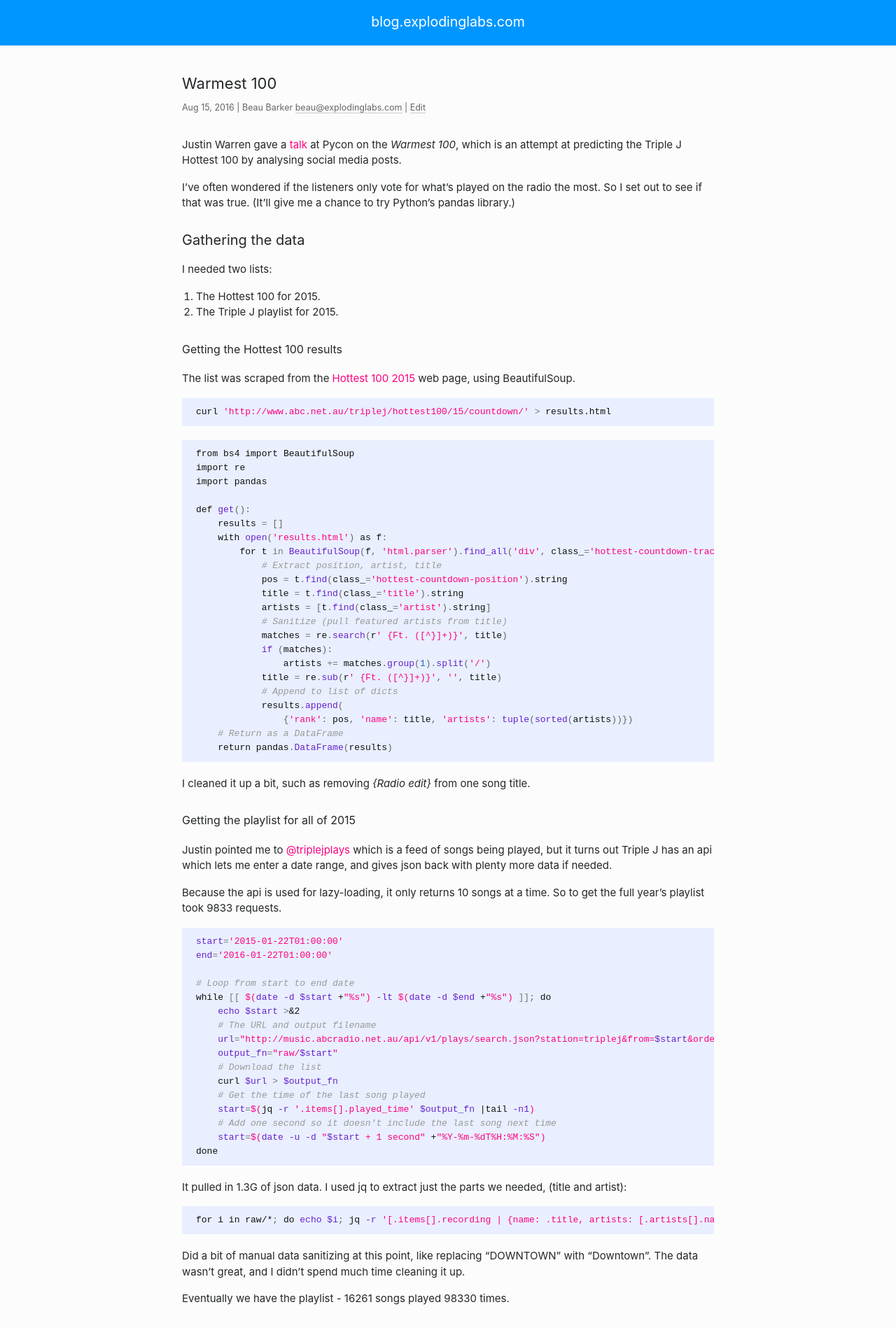
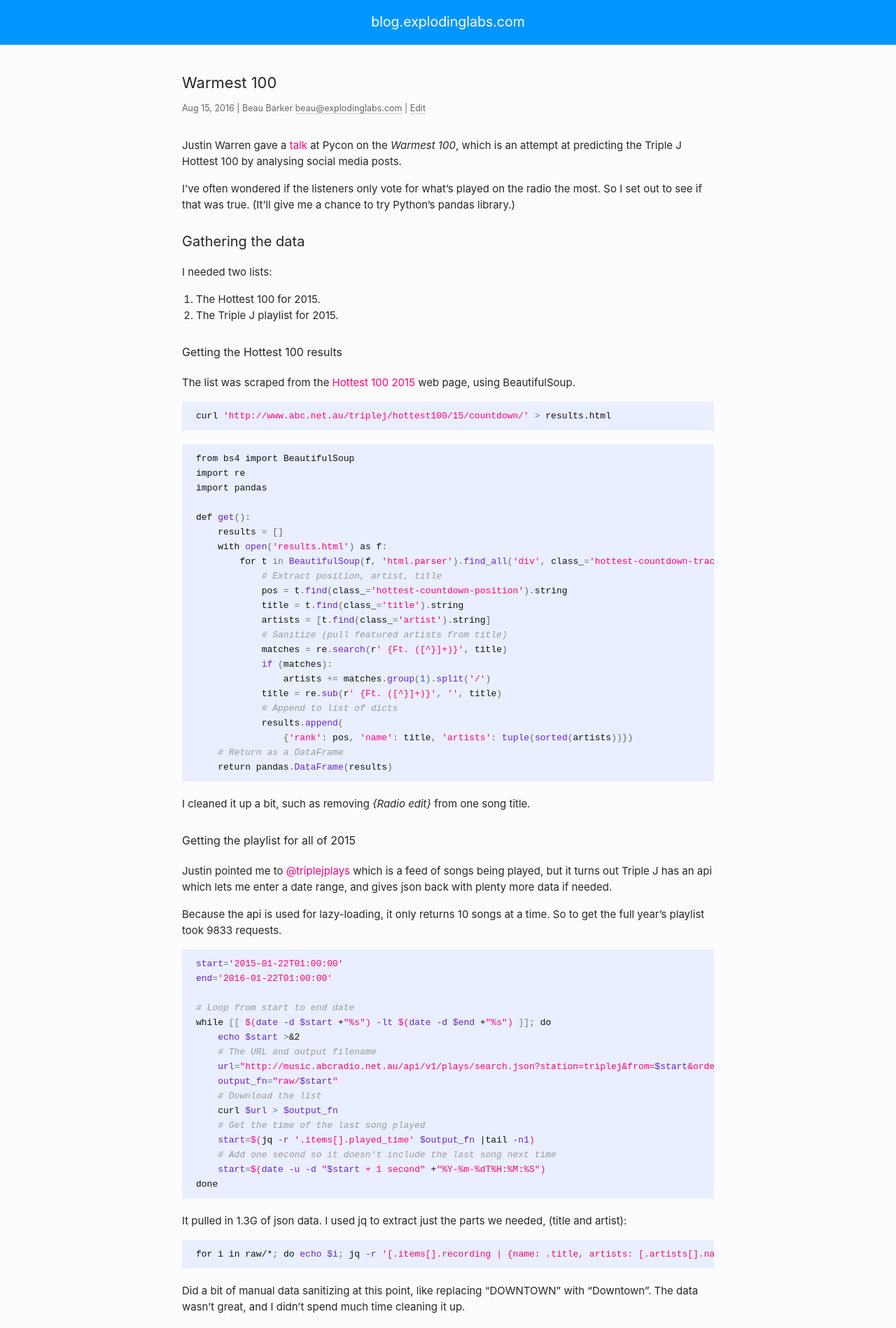
Before and after one commit to explodinglabs/explodinglabs.github.io, a Jekyll site: the page built from _posts/2016-08-15-warmest-100.markdown, in a window 1280 px wide. Shown: the top 1898 px of the page at 70% size. Built offline with Jekyll 4.4.1, drawn with Linux system fonts in a browser that asks for light colours; some web fonts are replaced.

Commit message:
Adjustments

```diff
--- a/css/main.scss
+++ b/css/main.scss
@@ -29,7 +29,7 @@ body, h1, h2, h3, h4, h5, h6, p, blockquote, pre, hr, dl, dd, ol, ul, figure {
     font-style: normal;
     font-variant-caps: normal;
     font-weight: normal;
-    line-height: 22.5px;
+    line-height: 23px;
 }
 
 body {
@@ -179,7 +179,7 @@ pre {
     padding: $space/2 $space;
     margin-bottom: $space;
     overflow-x: auto;
-    line-height: 20px;
+    line-height: 21px;
 }
 
 blockquote {
```
